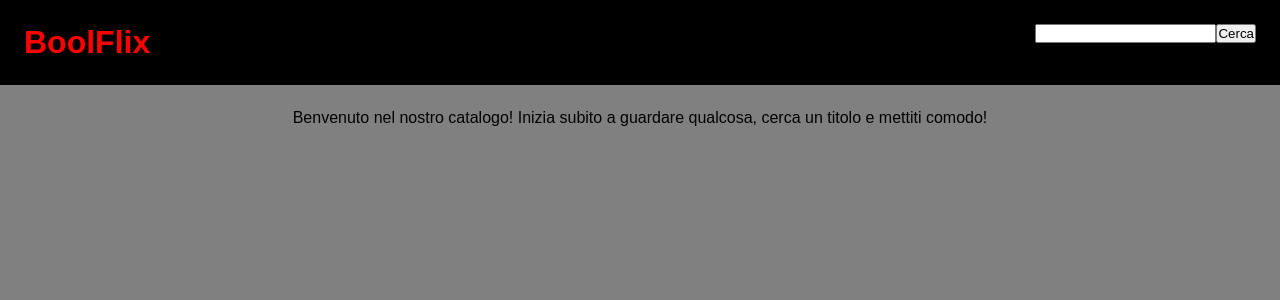
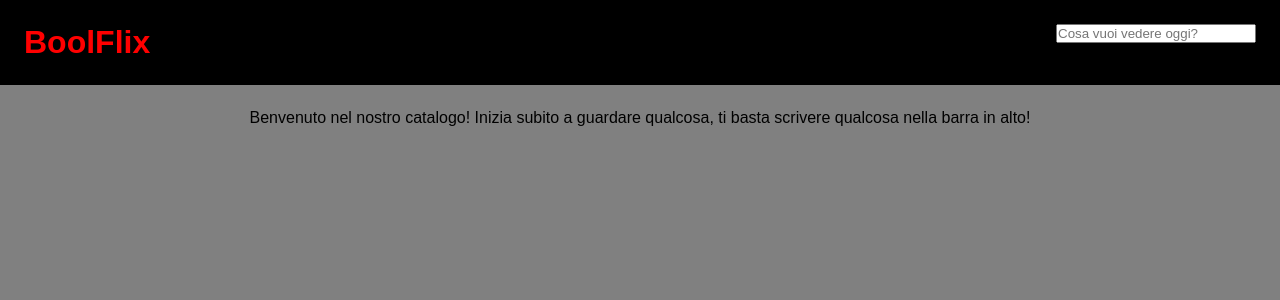
Before and after one commit to simone-nolberto/vite-boolflix, a Vue app: page / in a window 1280 px wide. Shown: the top 300 px of the page. Built offline with nearby package versions, Linux system fonts and the light colour scheme.

Commit message:
update with minor graphical fix

```diff
--- a/src/components/AppHeader.vue
+++ b/src/components/AppHeader.vue
@@ -48,8 +48,8 @@ export default {
 
         <div class="searchBar">
 
-            <input @keyup="findFilm(); findSeries();" type="text" name="" id="" v-model="this.state.userInput">
-            <button @click="">Cerca</button>
+            <input @keyup="findFilm(); findSeries();" type="text" name="" id="" v-model="this.state.userInput" placeholder="Cosa vuoi vedere oggi?">
+            <!-- <button @click="">Cerca</button> -->
         </div>
     </header>
 
--- a/src/components/AppMain.vue
+++ b/src/components/AppMain.vue
@@ -26,7 +26,7 @@ export default {
 <template>
     <main>
         <p class="welcome" v-if="this.state.films.length === 0  && this.state.tvSeries.length === 0">
-            Benvenuto nel nostro catalogo! Inizia subito a guardare qualcosa, cerca un titolo e mettiti comodo!
+            Benvenuto nel nostro catalogo! Inizia subito a guardare qualcosa, ti basta scrivere qualcosa nella barra in alto!
         </p>
         <div class="container" v-else>
 
--- a/src/components/Movie.vue
+++ b/src/components/Movie.vue
@@ -81,7 +81,7 @@ export default {
                     <li>Lingua originale: <img :src="this.movieFlag" width="20" :alt="this.film.original_language">
                     </li>
                     <li>
-                        Voto: <i v-for="n in this.vote" :key="'filled-' + n" class="fa-solid fa-star"></i>
+                        Voto: <i v-for="n in this.vote" :key="'filled-' + n" class="fa-solid fa-star stars-vote"></i>
                     </li>
                     <li>Sinossi: {{ film.overview }}</li>
                 </ul>
--- a/src/style.css
+++ b/src/style.css
@@ -12,6 +12,11 @@ header {
     display: flex;
     justify-content: space-between;
     background-color: black;
+
+    & input{
+        width: 200px;
+
+    }
 }
 
 .logo {
@@ -72,6 +77,10 @@ main {
         width: 340px;
 
     }
+
+    .stars-vote{
+        color: yellow;
+    }
 }
 
 .card:hover .card-img {
```
